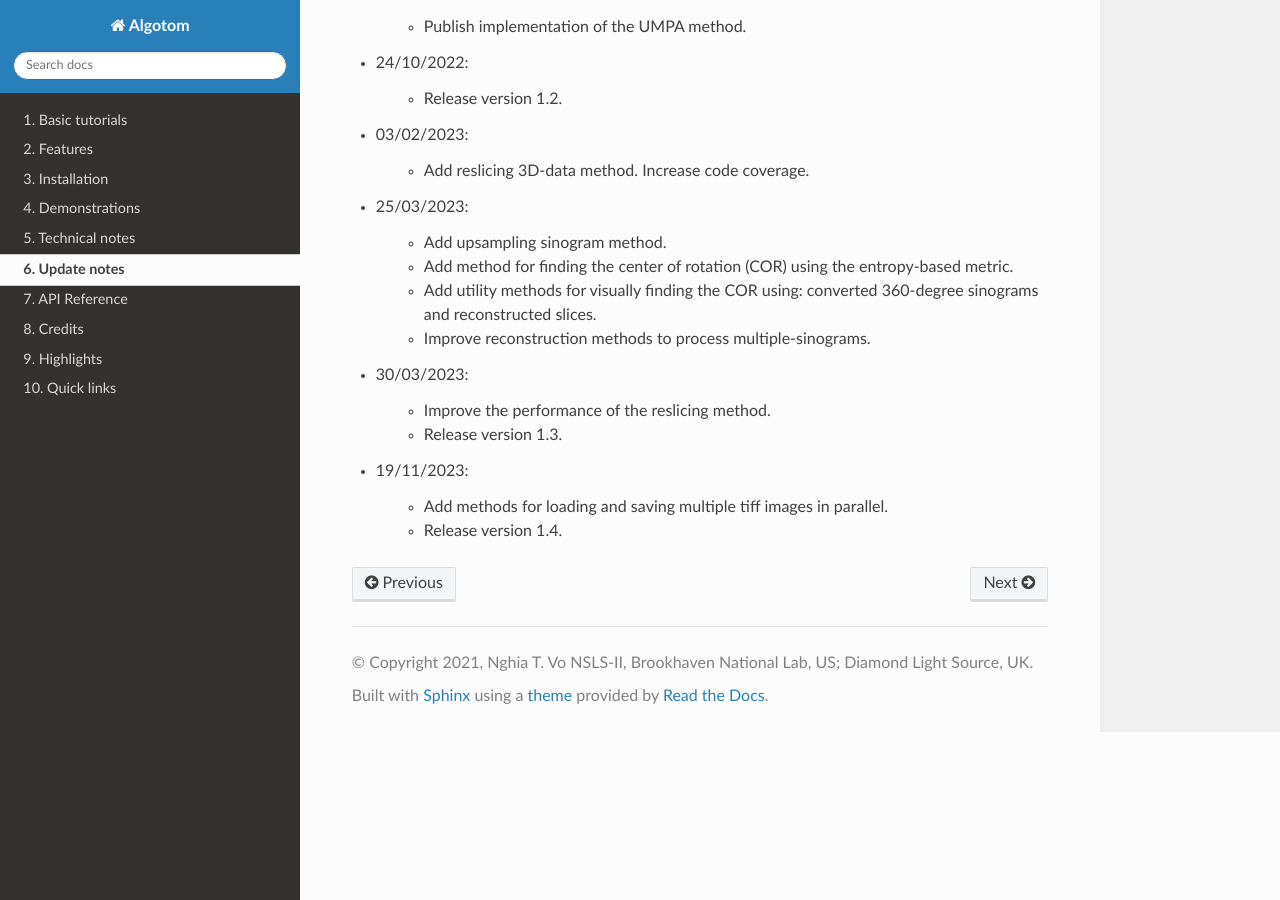
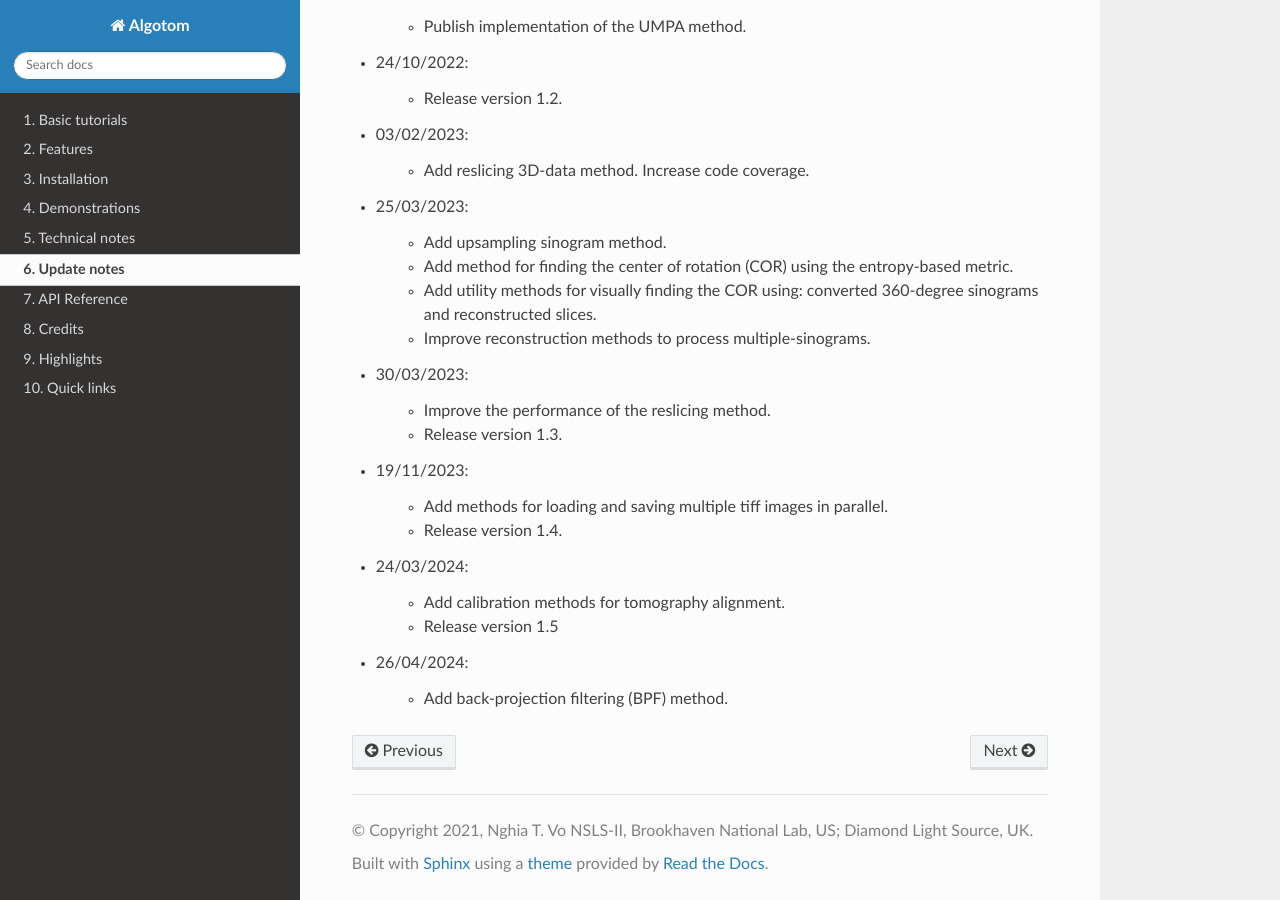
Before and after one commit to algotom/algotom, a Sphinx documentation site: the page built from docs/source/toc/section6.rst, in a window 1280 px wide and 900 px high, scrolled down 565 px. Built offline with Sphinx 7.4.7 and the Read the Docs theme 2.0.0, drawn with Linux system fonts in a browser that asks for light colours.

Commit message:
Update docs

```diff
--- a/docs/source/toc/api/algotom.rec.reconstruction.rst
+++ b/docs/source/toc/api/algotom.rec.reconstruction.rst
@@ -11,7 +11,9 @@
     .. autosummary::
 
         fbp_reconstruction
+        bpf_reconstruction
         dfi_reconstruction
         gridrec_reconstruction
         astra_reconstruction
         find_center_based_slice_metric
+        find_center_visual_slices
--- a/docs/source/toc/api/algotom.util.utility.rst
+++ b/docs/source/toc/api/algotom.util.utility.rst
@@ -12,7 +12,7 @@
 
     .. autosummary::
 
-        apply_method_to_multiple_sinograms
+        parallel_process_slices
         mapping
         make_circle_mask
         sort_forward
@@ -41,4 +41,3 @@
         locate_slice_chunk
         generate_spiral_positions
         find_center_visual_sinograms
-        find_center_visual_slices
--- a/docs/source/toc/section6.rst
+++ b/docs/source/toc/section6.rst
@@ -49,3 +49,12 @@
 
     + Add methods for loading and saving multiple tiff images in parallel.
     + Release version 1.4.
+
+- 24/03/2024:
+
+    + Add calibration methods for tomography alignment.
+    + Release version 1.5
+
+- 26/04/2024:
+
+    + Add back-projection filtering (BPF) method.
```
Also changed, not shown: 1 other file.
